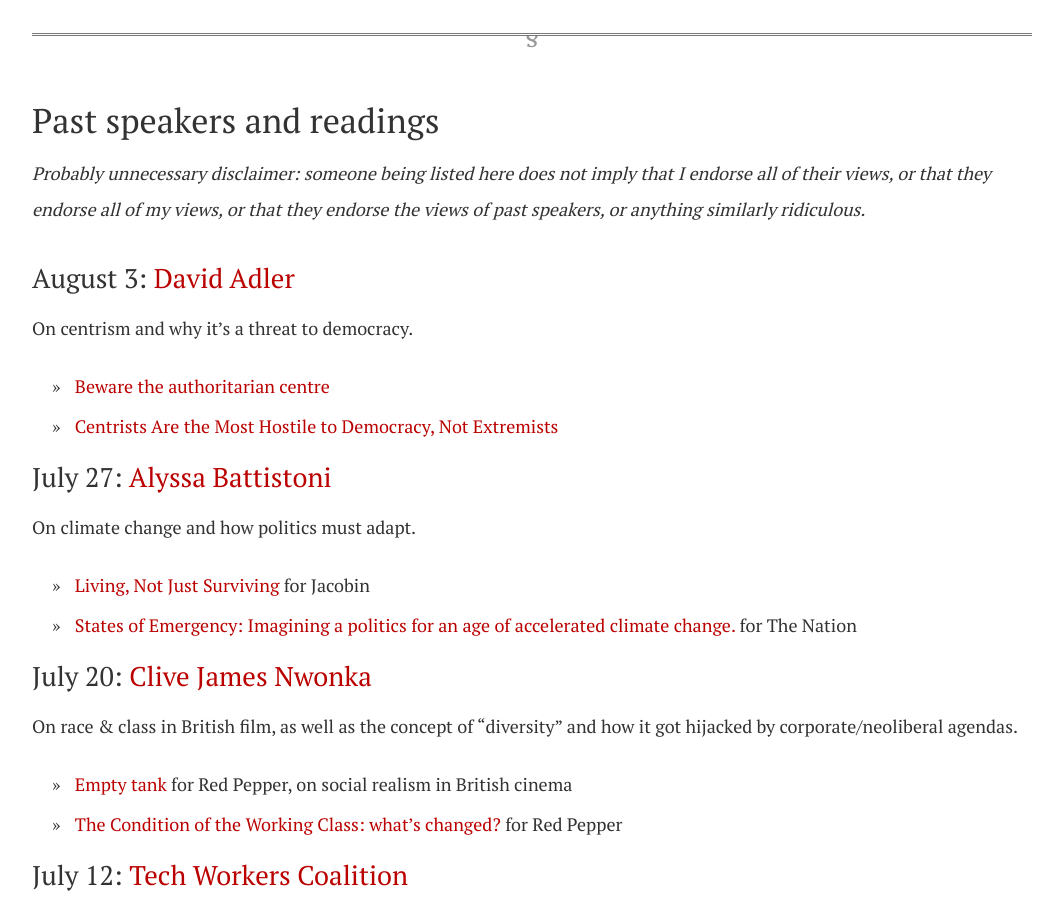
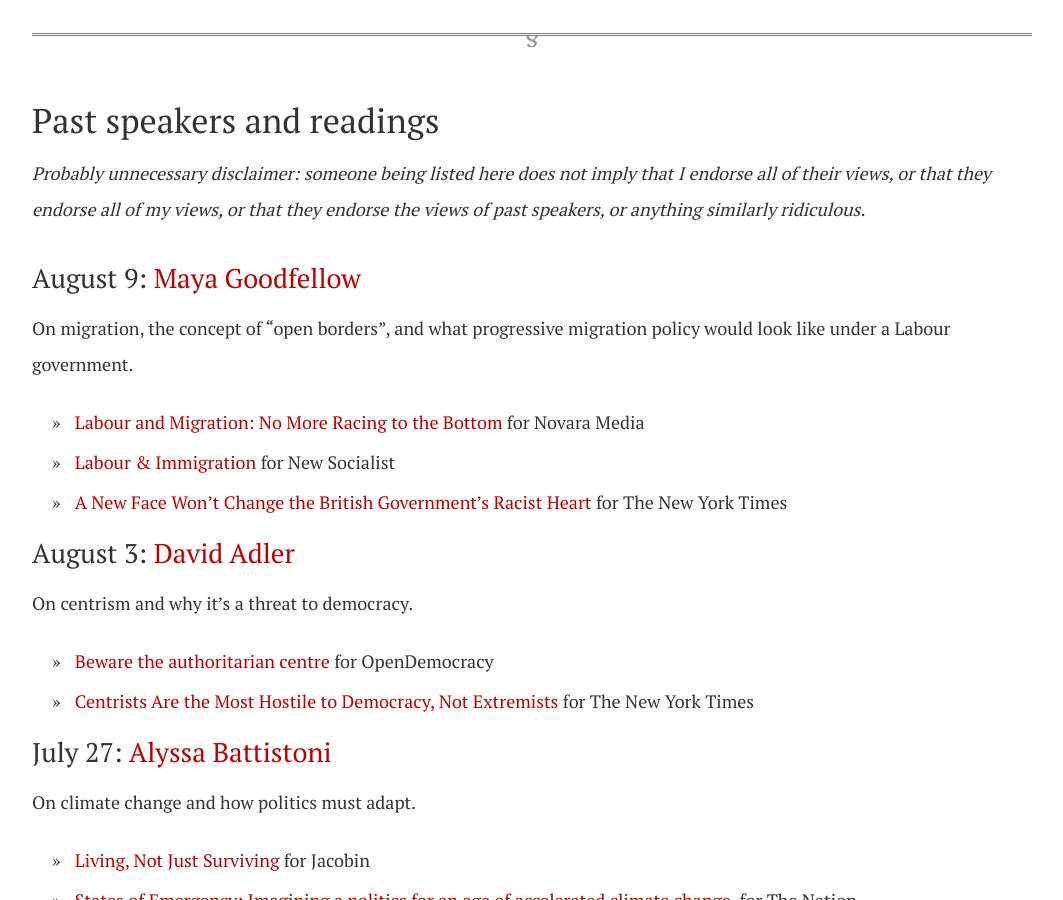
Before and after one commit to dellsystem/dellsystem.github.io, a Jekyll site: the page built from reading-group/index.md, in a window 1280 px wide and 900 px high, scrolled down 1095 px. Shown: the whole window, without its empty margins (108-1171 px from the left). Built offline with Jekyll 4.4.1, drawn with Linux system fonts in a browser that asks for light colours.

Commit message:
Update reading group page with Aug 9 speaker

```diff
--- a/reading-group/index.md
+++ b/reading-group/index.md
@@ -23,12 +23,20 @@ If you've written articles that you'd like participants to read in order to fram
 
 _Probably unnecessary disclaimer: someone being listed here does not imply that I endorse all of their views, or that they endorse all of my views, or that they endorse the views of past speakers, or anything similarly ridiculous._
 
+### August 9: [Maya Goodfellow](https://twitter.com/MayaGoodfellow)
+
+On migration, the concept of "open borders", and what progressive migration policy would look like under a Labour government.
+
+* [Labour and Migration: No More Racing to the Bottom](http://novaramedia.com/2017/11/16/labour-and-migration-no-more-racing-to-the-bottom/) for Novara Media
+* [Labour & Immigration](https://newsocialist.org.uk/labour-immigration/) for New Socialist
+* [A New Face Won’t Change the British Government’s Racist Heart](https://www.nytimes.com/2018/05/02/opinion/sajid-javid-home-office-hostile-environment.html) for The New York Times
+
 ### August 3: [David Adler](https://twitter.com/davidrkadler)
 
 On centrism and why it's a threat to democracy.
 
-* [Beware the authoritarian centre](https://www.opendemocracy.net/uk/david-adler/beware-authoritarian-centre)
-* [Centrists Are the Most Hostile to Democracy, Not Extremists](https://www.nytimes.com/interactive/2018/05/23/opinion/international-world/centrists-democracy.html)
+* [Beware the authoritarian centre](https://www.opendemocracy.net/uk/david-adler/beware-authoritarian-centre) for OpenDemocracy
+* [Centrists Are the Most Hostile to Democracy, Not Extremists](https://www.nytimes.com/interactive/2018/05/23/opinion/international-world/centrists-democracy.html) for The New York Times
 
 ### July 27: [Alyssa Battistoni](https://twitter.com/alybatt)
 
```
